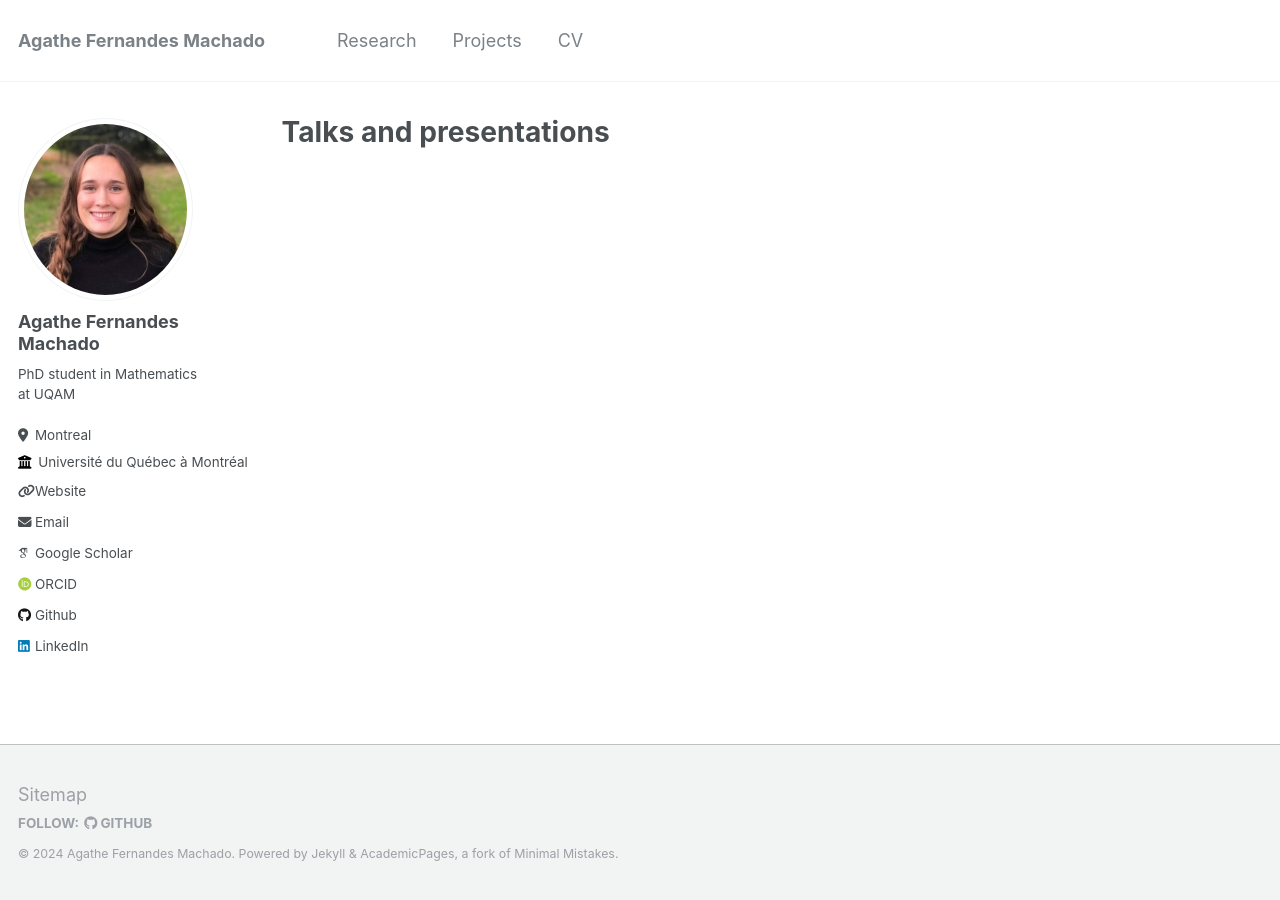
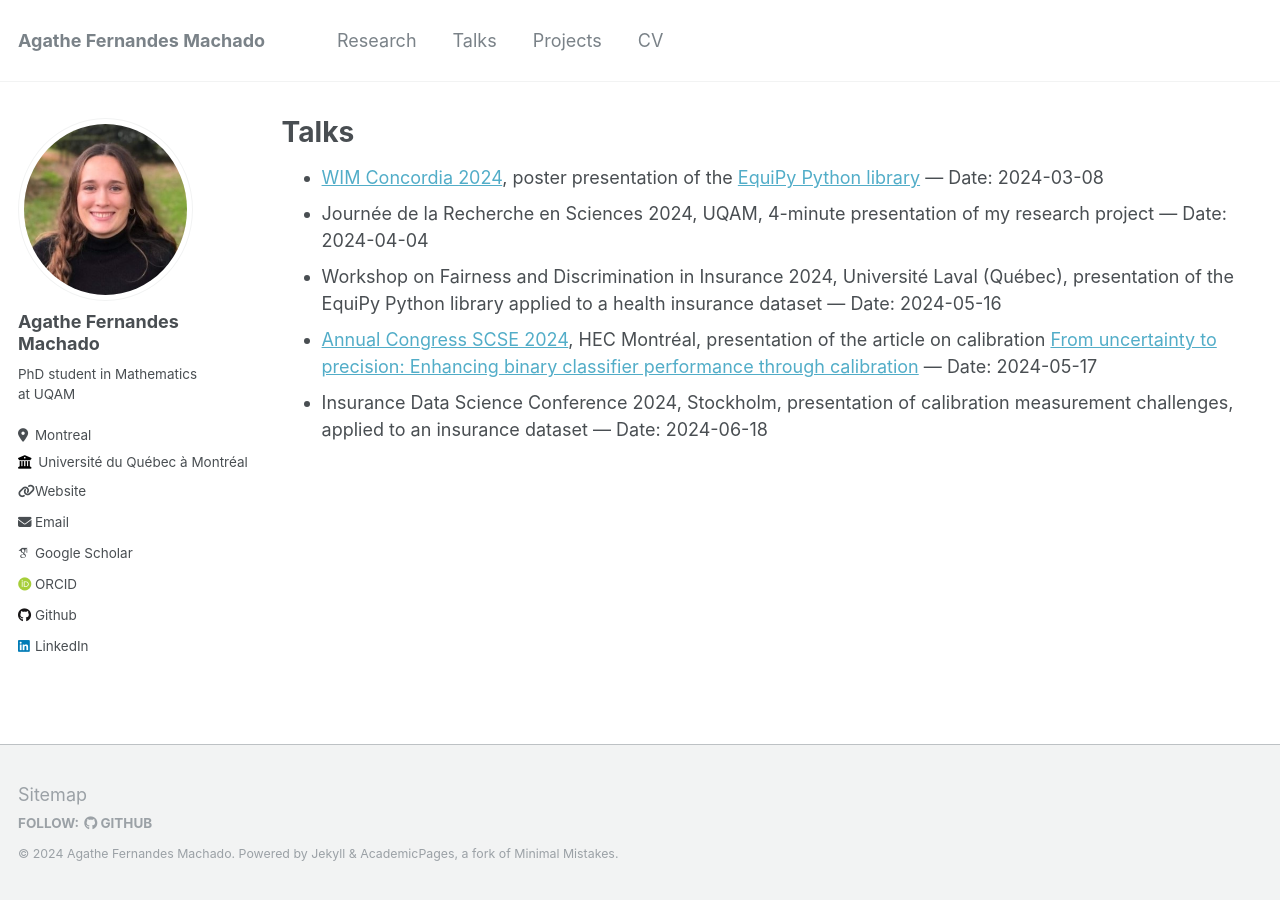
Before and after one commit to fer-agathe/fer-agathe.github.io, a Jekyll site: the page built from _pages/talks.md, in a window 1280 px wide. Built offline with Jekyll 4.4.1, drawn with Linux system fonts in a browser that asks for light colours; some web fonts are replaced.

Commit message:
add talks page

```diff
--- a/_config.yml
+++ b/_config.yml
@@ -26,7 +26,9 @@ author:
   pronouns         : # example: "she/her"
   bio              : "PhD student in Mathematics at UQAM"
   location         : "Montreal"
-  employer         : "Université du Québec à Montréal"
+  employer         : |
+    Université du
+    Québec à Montréal
   uri              : https://fer-agathe.github.io/
   email            : "fernandes_machado.agathe@courrier.uqam.ca"
 
@@ -210,9 +212,9 @@ collections:
   research:
     output: true
     permalink: /:collection/:path/
-  #talks:
-  #  output: true
-  #  permalink: /:collection/:path/
+  talks:
+    output: true
+    permalink: /:collection/:path/
 
 
 # Defaults
--- a/_data/navigation.yml
+++ b/_data/navigation.yml
@@ -6,11 +6,11 @@ main:
   #- title: "Articles"
   #  url: /articles/
 
-  #- title: "Talks"
-  #  url: /talks/
-
   #- title: "Teaching"
   #  url: /teaching/
+
+  - title: "Talks"
+    url: /talks/
 
   - title: "Projects"
     url: /projects/
--- /dev/null
+++ b/_pages/talks.md
@@ -0,0 +1,12 @@
+---
+layout: archive
+title: "Talks"
+permalink: /talks/
+author_profile: true
+---
+
+- [WIM Concordia 2024](https://github.com/fer-agathe/WIM_2024_equipy.git), poster presentation of the [EquiPy Python library](https://equilibration.github.io/equipy/) — Date: 2024-03-08
+- Journée de la Recherche en Sciences 2024, UQAM, 4-minute presentation of my research project — Date: 2024-04-04
+- Workshop on Fairness and Discrimination in Insurance 2024, Université Laval (Québec), presentation of the EquiPy Python library applied to a health insurance dataset — Date: 2024-05-16
+- [Annual Congress SCSE 2024](https://github.com/fer-agathe/scse_2024.git), HEC Montréal, presentation of the article on calibration [From uncertainty to precision: Enhancing binary classifier performance through calibration](https://arxiv.org/pdf/2402.07790) — Date: 2024-05-17
+- Insurance Data Science Conference 2024, Stockholm, presentation of calibration measurement challenges, applied to an insurance dataset — Date: 2024-06-18
```
Also changed, not shown: _pages/about.md (+1 -1 lines).
